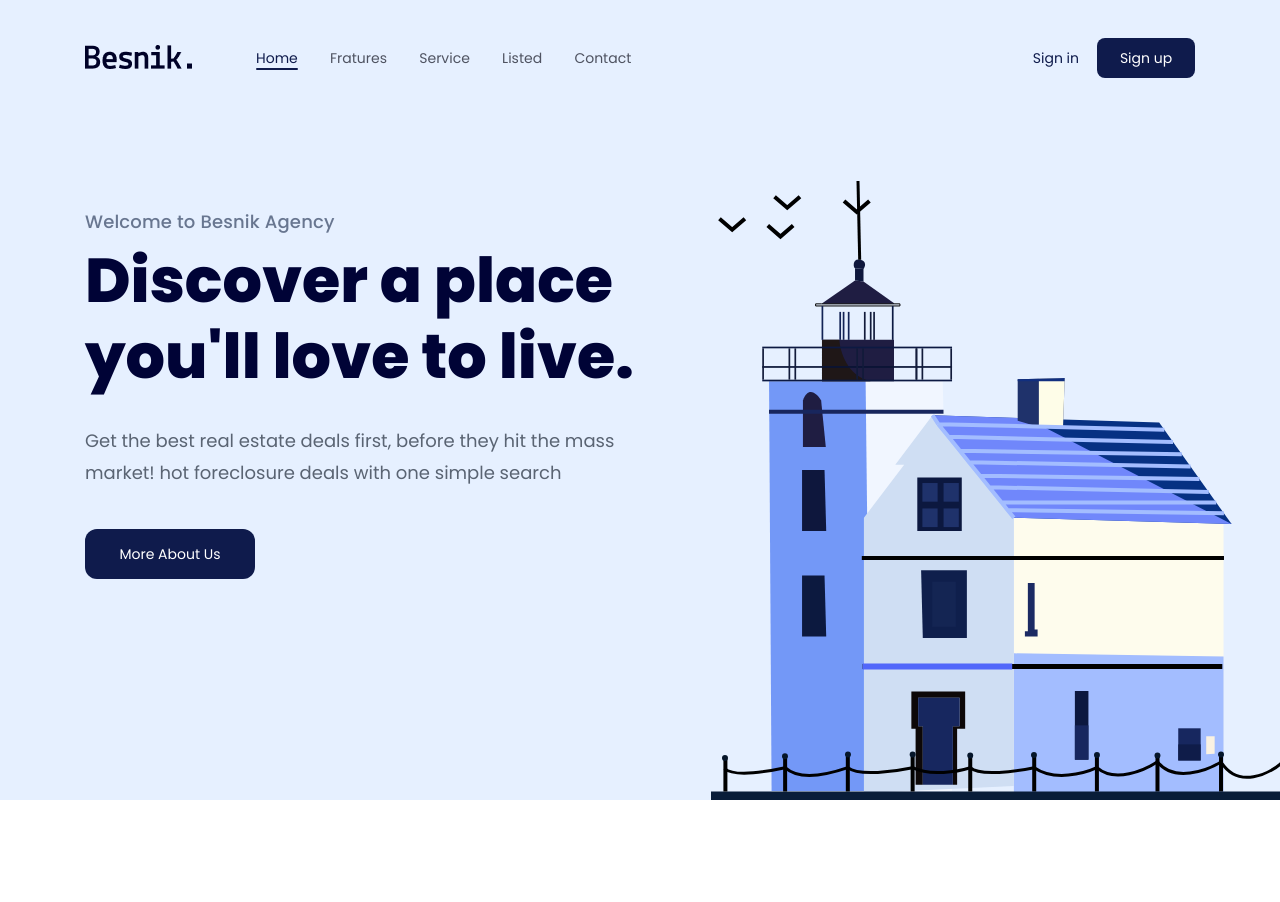
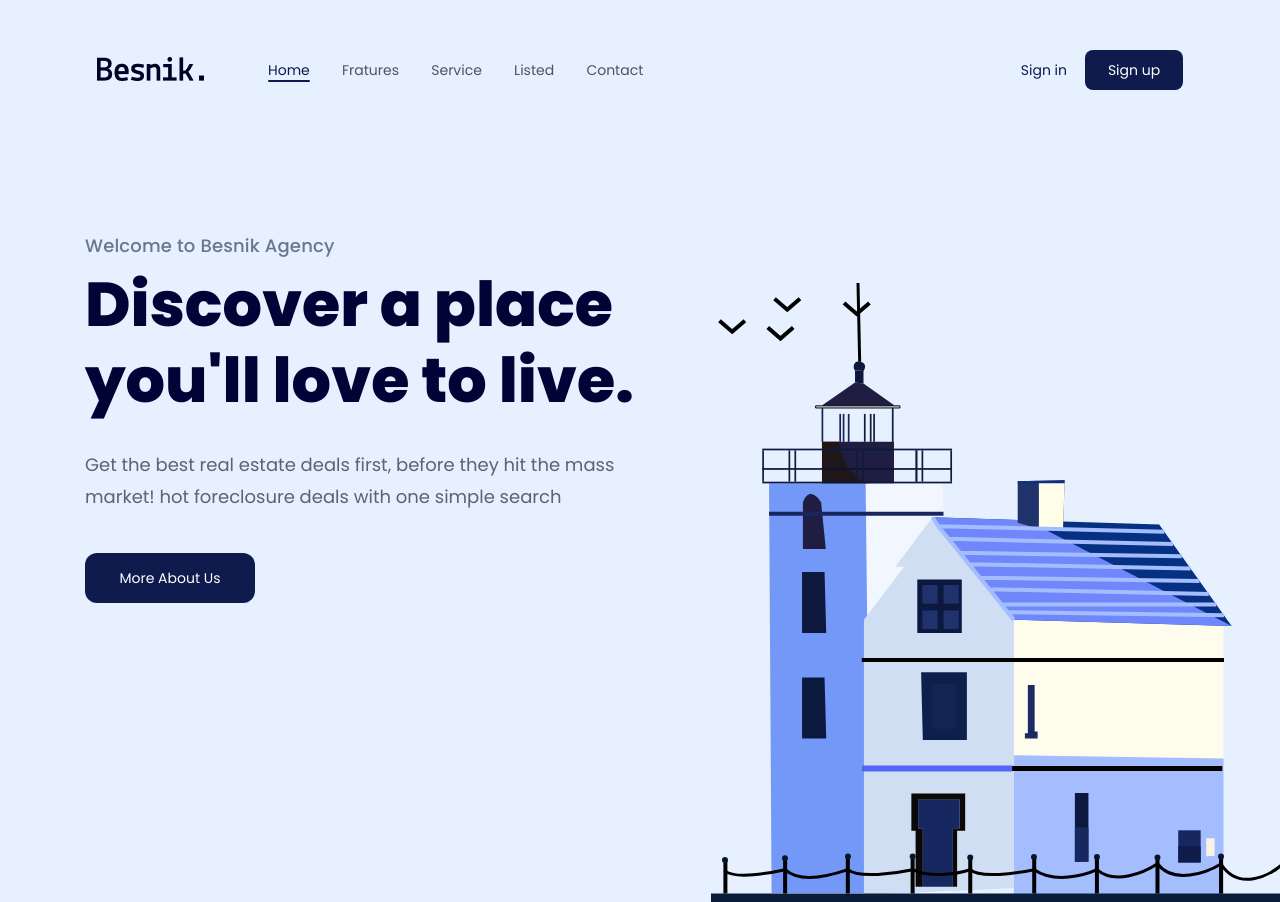
Before and after one commit to T-feww66/Besnik, a plain HTML site: page index.html in a window 1280 px wide. Shown: the top 902 px of the page. Drawn offline with Linux system fonts and the light colour scheme.

Commit message:
Fix bug header

```diff
--- a/assets/css/style.css
+++ b/assets/css/style.css
@@ -46,17 +46,25 @@ a {
 li {
     list-style-type: none;
 }
-header.header {
+
+/* hero */
+.fixed-header {
     background-color: #e6f0ff;
+    padding-top: 38px;
+}
+.hero-wrap {
+    background-color: #e6f0ff;
+    display: flex;
+    flex-direction: column;
     height: 100vh;
     position: relative;
 }
 nav {
     display: flex;
-    /* background-color: red; */
     align-items: center;
     text-align: center;
-    padding-top: 38px;
+    /* padding-top: 38px; */
+    padding: 12px;
 }
 
 .row {
--- a/index.html
+++ b/index.html
@@ -16,12 +16,14 @@
     </head>
     <body>
         <main>
-            <header class="header">
+            <header class="fixed-header">
                 <div class="content">
                     <nav>
                         <!-- LOGO -->
                         <div class="logo">
-                            <img src="./assets/img/Logo.png" alt="Besnik" />
+                            <a href="#!"
+                                ><img src="./assets/img/Logo.png" alt="Besnik"
+                            /></a>
                         </div>
                         <!-- NAVIGATION -->
                         <div class="navbar">
@@ -39,6 +41,10 @@
                             <a href="#!" class="btn">Sign up</a>
                         </div>
                     </nav>
+                </div>
+            </header>
+            <div class="hero-wrap">
+                <div class="content">
                     <div class="hero">
                         <div class="info">
                             <p class="sub-title">Welcome to Besnik Agency</p>
@@ -59,7 +65,7 @@
                         />
                     </div>
                 </div>
-            </header>
+            </div>
 
             <!-- client -->
             <div class="client">
```
